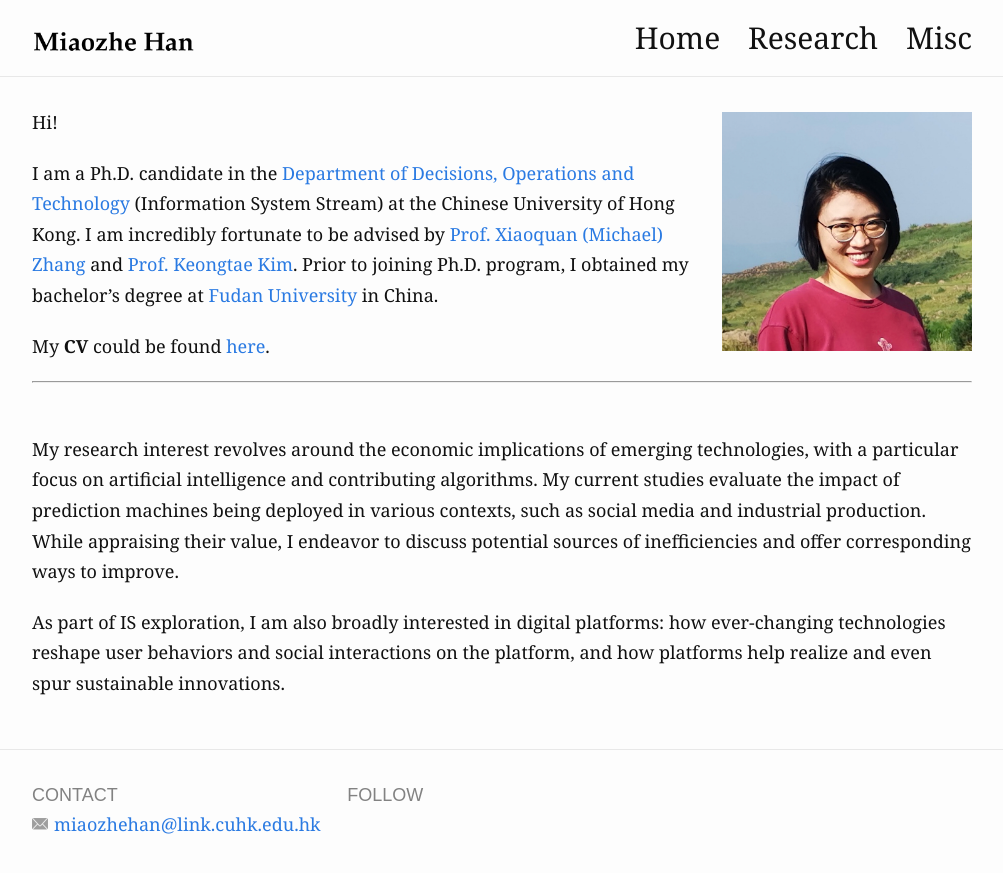
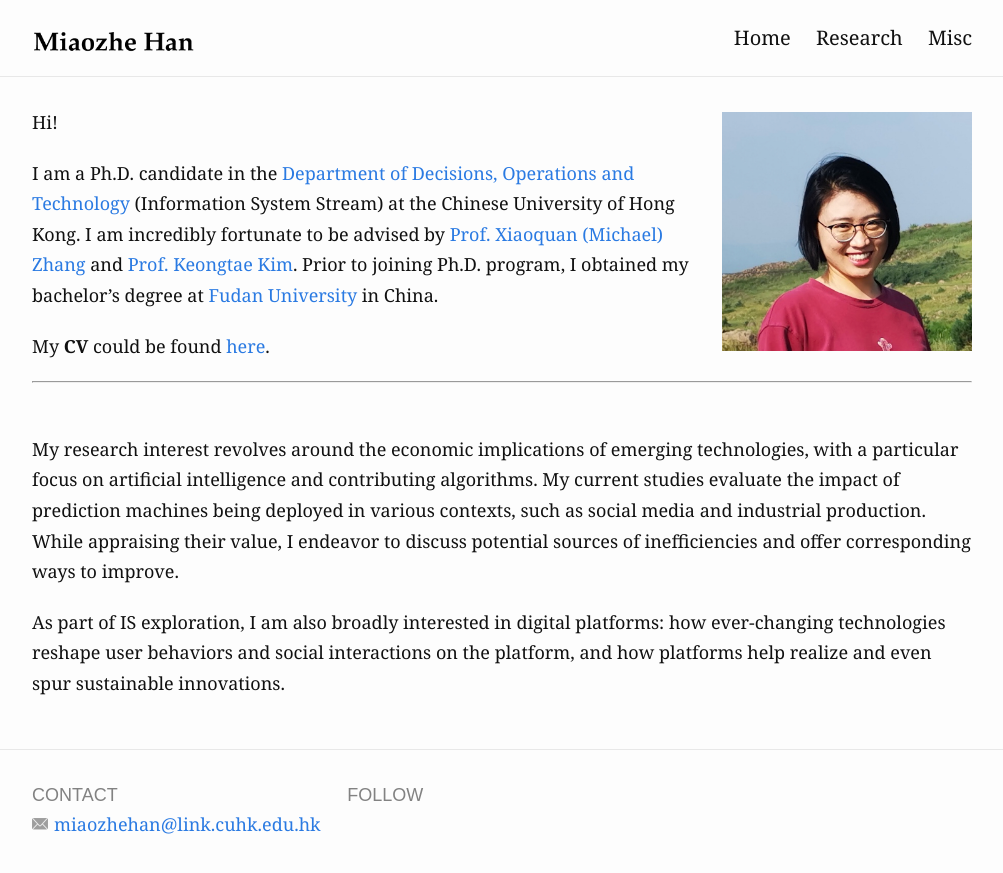
Before and after one commit to miaozhehan99/miaozhehan99.github.io, a Jekyll site: the page built from index.md, in a window 1280 px wide. Shown: the top 873 px of the page, without its empty margins (138-1141 px from the left). Built offline with Jekyll 4.4.1, drawn with Linux system fonts in a browser that asks for light colours.

Commit message:
Update _layout.scss

```diff
--- a/_sass/_layout.scss
+++ b/_sass/_layout.scss
@@ -40,7 +40,7 @@
   z-index: 10;
   float: right;
   line-height: 56px;
-  font-size: 30px;
+  font-size: 20px;
 
   .menu-icon {
     display: none;
@@ -73,7 +73,7 @@
       line-height: 0;
       padding-top: 4px;
       text-align: center;
-      font-size: 30px;
+      font-size: 20px;
 
       background: #ffffff url($base-url + '/assets/img/menu.png') 6px 4px no-repeat;
       background-size: 26px 26px;
```
